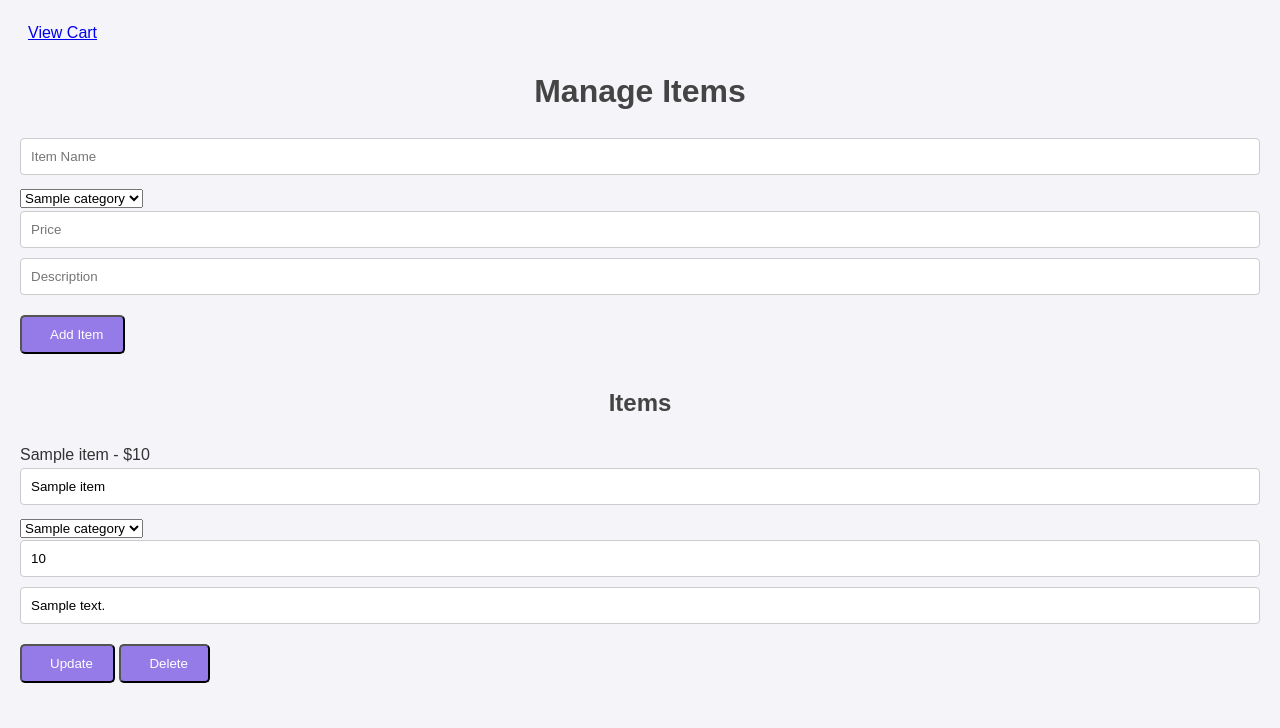
After one commit to sudhiraslaliya/FinalProjectSudhir, a PHP site: page /manage_items.php in a window 1280 px wide. The commit adds this page. Shown: the top 728 px of the page. Run offline with PHP 8.4, Linux system fonts and the light colour scheme; the visitor is signed in with stand-in values (Sample User, id 1); tables that the repository leaves empty or names only in its code hold one stand-in row (values such as "Sample post").

Commit message:
Some functions created

```diff
--- a/checkout.php
+++ b/checkout.php
@@ -6,10 +6,11 @@
     <meta name="viewport" content="width=device-width, initial-scale=1.0">
     <title>Checkout</title>
     <link rel="stylesheet" href="css/styles.css">
-    <link rel="stylesheet" href="https://cdnjs.cloudflare.com/ajax/libs/font-awesome/6.0.0-beta3/css/all.min.css">
 </head>
 
 <body>
+    <a href="cart.php" class="cart-btn"><i class="fas fa-shopping-cart icon"></i>View Cart</a>
+    <div class="container">
         <h1>Checkout</h1>
         <form id="checkoutForm" method="POST" action="order_summary.php">
             <div>
@@ -26,6 +27,7 @@
             </div>
             <button type="submit" class="btn"><i class="fas fa-check icon"></i>Proceed to Order Summary</button>
         </form>
+    </div>
 </body>
 
 </html>
--- /dev/null
+++ b/manage_items.php
@@ -0,0 +1,109 @@
+<?php
+session_start();
+
+// Check if admin is logged in
+if (!isset($_SESSION['admin'])) {
+    header("Location: admin_login.php");
+    exit();
+}
+
+// Database connection
+$servername = "localhost";
+$username = "root";
+$password = "";
+$dbname = "yourfurniture";
+
+$conn = new mysqli($servername, $username, $password, $dbname);
+
+if ($conn->connect_error) {
+    die("Connection failed: " . $conn->connect_error);
+}
+
+// Handle CRUD operations
+if ($_SERVER['REQUEST_METHOD'] == 'POST') {
+    if (isset($_POST['add_item'])) {
+        $itemName = $_POST['item_name'];
+        $itemCategory = $_POST['item_category'];
+        $itemPrice = $_POST['item_price'];
+        $itemDescription = $_POST['item_description'];
+        $conn->query("INSERT INTO items (name, category_id, price, description) VALUES ('$itemName', $itemCategory, $itemPrice, '$itemDescription')");
+    } elseif (isset($_POST['delete_item'])) {
+        $itemId = $_POST['item_id'];
+        $conn->query("DELETE FROM items WHERE id=$itemId");
+    } elseif (isset($_POST['update_item'])) {
+        $itemId = $_POST['item_id'];
+        $itemName = $_POST['item_name'];
+        $itemCategory = $_POST['item_category'];
+        $itemPrice = $_POST['item_price'];
+        $itemDescription = $_POST['item_description'];
+        $conn->query("UPDATE items SET name='$itemName', category_id=$itemCategory, price=$itemPrice, description='$itemDescription' WHERE id=$itemId");
+    }
+    header("Location: manage_items.php");
+    exit();
+}
+
+// Fetch items for display
+$itemsResult = $conn->query("SELECT * FROM items");
+$categoriesResult = $conn->query("SELECT * FROM categories");
+?>
+
+<!DOCTYPE html>
+<html lang="en">
+
+<head>
+    <meta charset="UTF-8">
+    <meta name="viewport" content="width=device-width, initial-scale=1.0">
+    <title>Manage Items</title>
+    <link rel="stylesheet" href="css/styles.css">
+</head>
+
+<body>
+    <a href="cart.php" class="cart-btn"><i class="fas fa-shopping-cart icon"></i>View Cart</a>
+    <div class="container">
+        <h1>Manage Items</h1>
+        <form action="manage_items.php" method="POST">
+            <input type="text" name="item_name" placeholder="Item Name" required>
+            <select name="item_category" required>
+                <?php while ($category = $categoriesResult->fetch_assoc()): ?>
+                <option value="<?php echo $category['id']; ?>"><?php echo $category['name']; ?></option>
+                <?php endwhile; ?>
+            </select>
+            <input type="number" name="item_price" placeholder="Price" step="0.01" required>
+            <input type="text" name="item_description" placeholder="Description" required>
+            <button type="submit" name="add_item" class="btn"><i class="fas fa-plus icon"></i>Add Item</button>
+        </form>
+
+        <h2>Items</h2>
+        <ul>
+            <?php while ($item = $itemsResult->fetch_assoc()): ?>
+            <li>
+                <?php echo $item['name']; ?> - $<?php echo $item['price']; ?>
+                <form action="manage_items.php" method="POST" style="display:inline;">
+                    <input type="hidden" name="item_id" value="<?php echo $item['id']; ?>">
+                    <input type="text" name="item_name" value="<?php echo $item['name']; ?>" required>
+                    <select name="item_category" required>
+                        <?php
+                            $categoriesResult->data_seek(0); // Reset pointer to the start of the result set
+                            while ($category = $categoriesResult->fetch_assoc()): ?>
+                        <option value="<?php echo $category['id']; ?>"
+                            <?php if ($category['id'] == $item['category_id']) echo 'selected'; ?>>
+                            <?php echo $category['name']; ?></option>
+                        <?php endwhile; ?>
+                    </select>
+                    <input type="number" name="item_price" value="<?php echo $item['price']; ?>" step="0.01" required>
+                    <input type="text" name="item_description" value="<?php echo $item['description']; ?>" required>
+                    <button type="submit" name="update_item" class="btn"><i class="fas fa-sync icon"></i>Update</button>
+                    <button type="submit" name="delete_item" class="btn"><i
+                            class="fas fa-trash icon"></i>Delete</button>
+                </form>
+            </li>
+            <?php endwhile; ?>
+        </ul>
+    </div>
+</body>
+
+</html>
+
+<?php
+$conn->close();
+?>
```
Also changed, not shown: admin_dashboard.php (+11 -83 lines), admin_login.php (+23 -16 lines), manage_categories.php (added, +85 -0 lines). Lines whose indentation alone changed are shown as unchanged.
